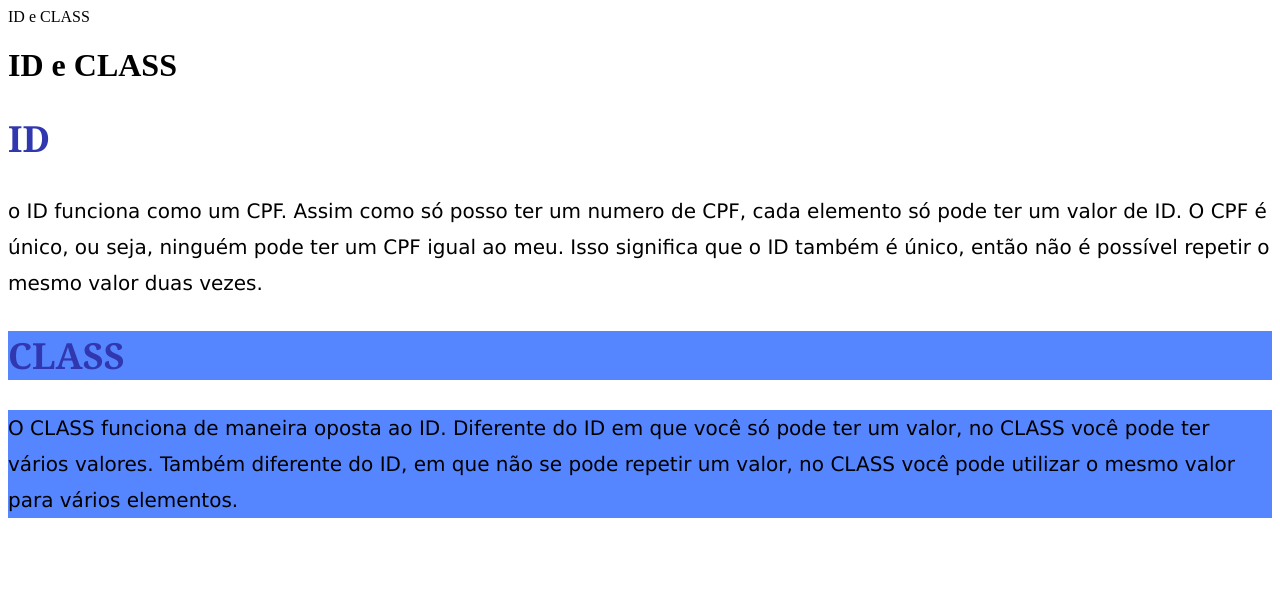
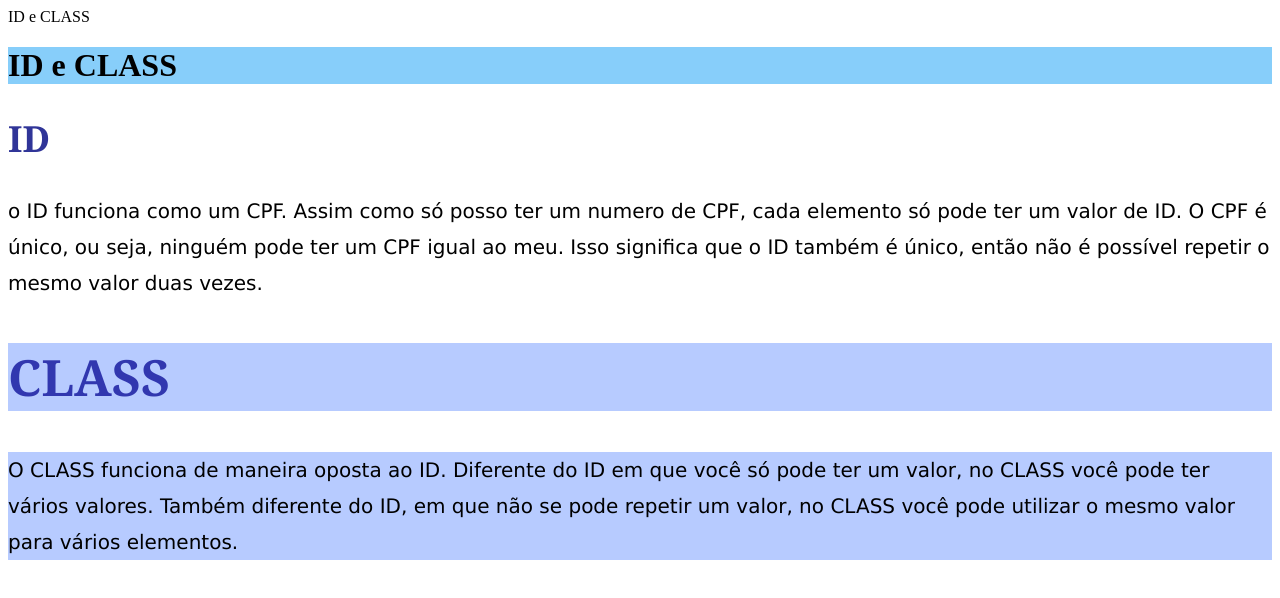
Before and after one commit to Larabeatriz08/aulas_html_css, a plain HTML site: page 4_ID_CLASS/index.html in a window 1280 px wide. Drawn offline with Linux system fonts and the light colour scheme.

Commit message:
id e class no css e no html

```diff
--- a/4_ID_CLASS/index.html
+++ b/4_ID_CLASS/index.html
@@ -8,16 +8,16 @@
     <titleI>ID e CLASS</titleI>
 </head>
 <body>
-    <h1>ID e CLASS</h1>
+    <h1 id="titulo-principal">ID e CLASS</h1>
 
-    <h2>ID</h2>
+    <h2 id="titulo-id" class="cor-azul">ID</h2>
 
 
    <p>
     o ID funciona como um CPF. Assim como só posso ter um numero de CPF, cada elemento só pode ter um valor de ID. O CPF  é único, ou seja, ninguém pode ter um CPF igual ao meu. Isso significa que o ID também é único, então não é possível repetir o mesmo valor duas vezes.
    </p>
 
-   <h2 class="fundo-azul">CLASS</h2>
+   <h2 class="fundo-azul fonte-grande">CLASS</h2>
    <p class="fundo-azul">
     O CLASS funciona de maneira oposta ao ID. Diferente do ID em que você só pode ter um valor, no CLASS você pode ter vários valores. Também diferente do ID, em que não se pode repetir um valor, no CLASS você pode utilizar o mesmo valor para vários elementos.
    </p>
--- a/4_ID_CLASS/style.css
+++ b/4_ID_CLASS/style.css
@@ -1,3 +1,14 @@
+#titulo-id{
+    color: rgb(48, 53, 152);
+
+}
+
+
+.cor-azul{
+    color: rgb(101, 164, 240);
+}
+
+
 h2 {
     font-family: Cambria, Cochin, Georgia, Times, 'Times New Roman', serif;
     color: rgb(49, 55, 175);
@@ -12,5 +23,14 @@ p {
 
 
 .fundo-azul {
-    background:rgb(85, 133, 255);
+    background:rgb(183, 203, 255);
 }
+
+.fonte-grande {
+    font-size: 50px;
+}
+
+#titulo-principal {
+    background:lightskyblue;
+    color: rgb(0, 0, 0);
+}
```
